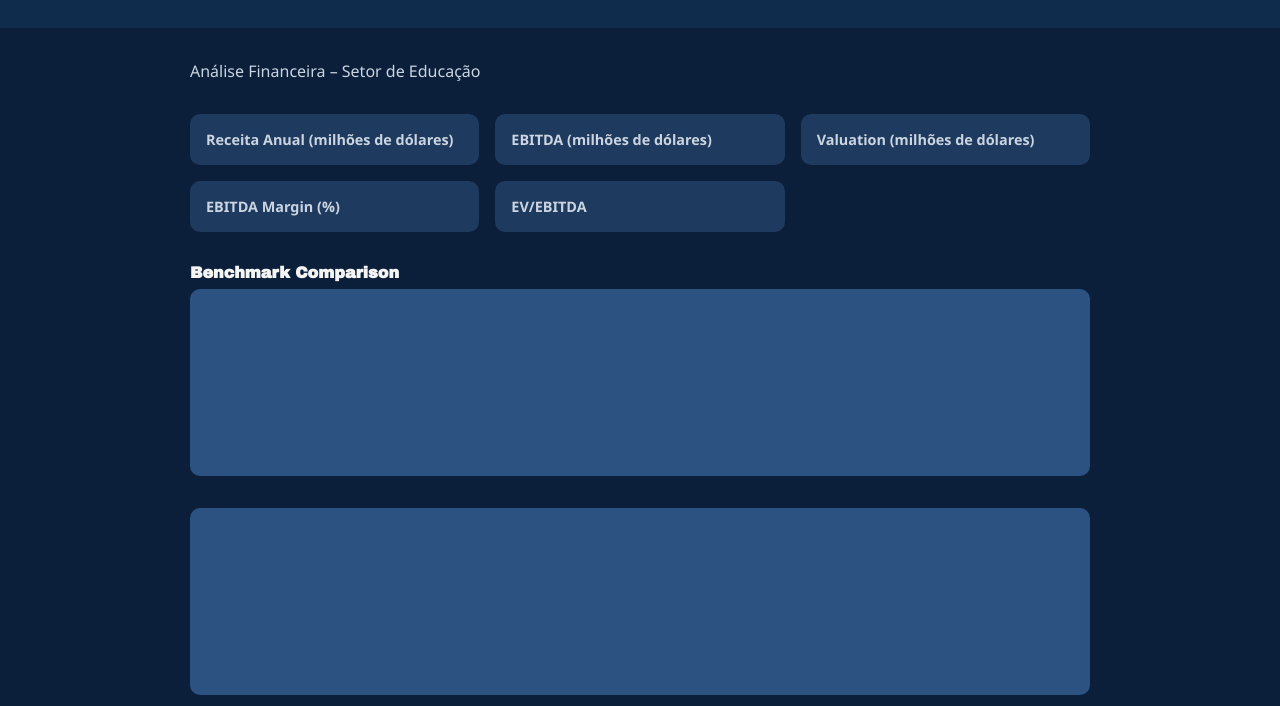
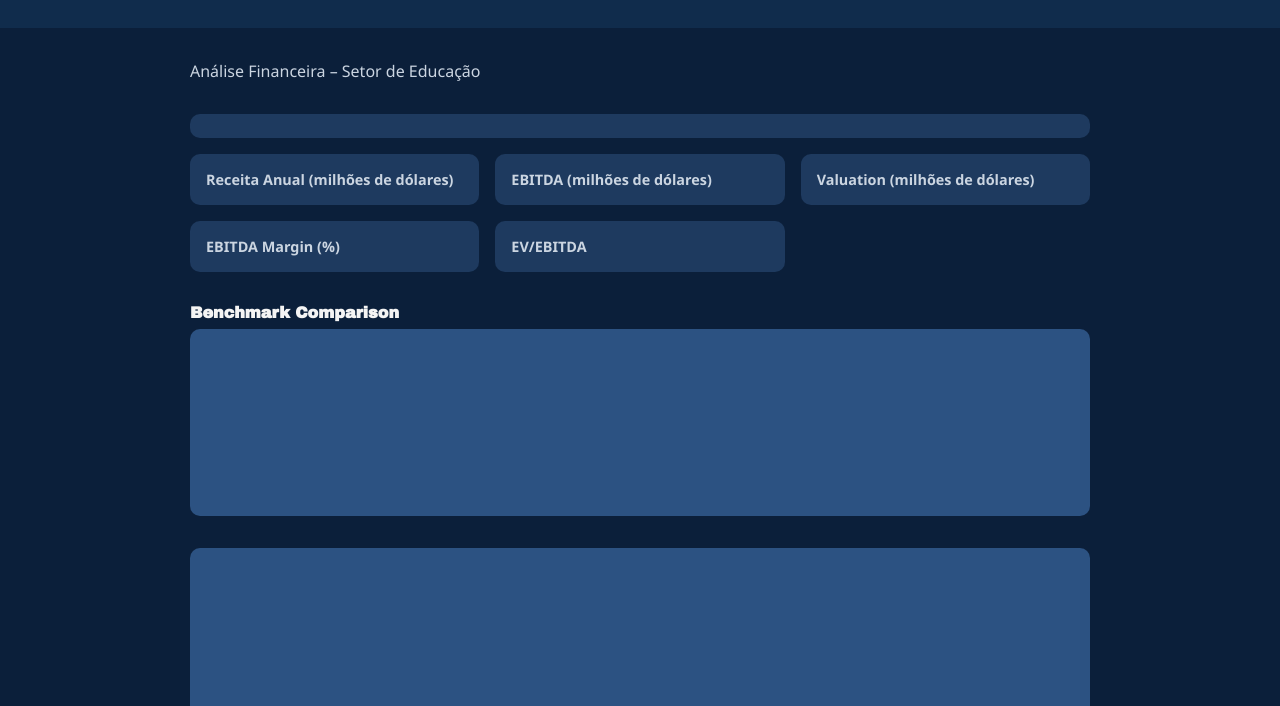
Before and after one commit to Rafaelmarinholink/testes, a plain HTML site: page empresa.html in a window 1280 px wide. Shown: the part 94-800 px from the top of the page. Drawn offline with nearby package versions, Linux system fonts and the light colour scheme; no server answers.

Commit message:
Update empresa.html

```diff
--- a/empresa.html
+++ b/empresa.html
@@ -34,11 +34,18 @@
       font-size: 1rem;
       margin: 1rem 0 0.5rem;
     }
+    .canvas-row {
+      display: flex;
+      flex-wrap: wrap;
+      gap: 2rem;
+      justify-content: space-between;
+      margin-bottom: 2rem;
+    }
     .canvas-container {
+      flex: 1 1 45%;
       background-color: #2c5282;
       border-radius: 10px;
       padding: 1rem;
-      margin-bottom: 2rem;
     }
     .summary {
       background-color: #234e70;
@@ -56,6 +63,17 @@
       gap: 1rem;
       margin-top: 2rem;
     }
+    #titulo-nome {
+      font-family: 'Archivo Black', sans-serif;
+      font-size: 1.2rem;
+      background-color: #1e3a5f;
+      color: #fff;
+      padding: 0.75rem 1rem;
+      margin-bottom: 1rem;
+      border-radius: 10px;
+      text-align: center;
+      word-wrap: break-word;
+    }
   </style>
 </head>
 <body>
@@ -68,6 +86,8 @@
 
   <div class="container">
     <p class="subtitle">Análise Financeira – Setor de Educação</p>
+    <div id="titulo-nome"></div>
+
     <div class="metric-grid">
       <div class="metric-card">
         <div class="metric-title">Receita Anual (milhões de dólares)</div>
@@ -92,11 +112,9 @@
     </div>
 
     <h3 class="section-title">Benchmark Comparison</h3>
-    <div class="canvas-container">
-      <canvas id="graficoMargem"></canvas>
-    </div>
-    <div class="canvas-container">
-      <canvas id="graficoEV"></canvas>
+    <div class="canvas-row">
+      <div class="canvas-container"><canvas id="graficoMargem"></canvas></div>
+      <div class="canvas-container"><canvas id="graficoEV"></canvas></div>
     </div>
 
     <h3 class="section-title">Health Diagnostic Summary</h3>
@@ -122,7 +140,7 @@
       if (margemOK && evOK) {
         return "A empresa apresenta uma margem EBITDA acima da média e um múltiplo EV/EBITDA dentro da faixa ideal. Perfil financeiro saudável para investimento.";
       } else if (margemOK && !evOK) {
-        return "Boa margem operacional, mas o múltiplo EV/EBITDA fora da faixa ideal pode indicar sobrevalorizacão ou risco.";
+        return "Boa margem operacional, mas o múltiplo EV/EBITDA fora da faixa ideal pode indicar sobrevalorização ou risco.";
       } else if (!margemOK && evOK) {
         return "Múltiplo EV/EBITDA adequado, mas margem EBITDA baixa sugere desafios operacionais.";
       } else {
@@ -135,11 +153,11 @@
       new Chart(ctx, {
         type: 'bar',
         data: {
-          labels: ['Empresa', 'Média Benchmark'],
+          labels: ['Empresa', 'Benchmark'],
           datasets: [{
             label: titulo,
             data: [valorEmpresa, valorBenchmark],
-            backgroundColor: ['#63b3ed', '#f87171']
+            backgroundColor: ['#63b3ed', '#4a90e2']
           }]
         },
         options: {
@@ -158,10 +176,11 @@
       const empresa = empresas.find(e => e.id === idEmpresa);
       if (!empresa) return;
 
-      const { receita, ebitda, valuation, notas } = empresa;
+      const { nome, receita, ebitda, valuation, notas } = empresa;
       const margem = receita && ebitda ? ((ebitda / receita) * 100).toFixed(1) : "-";
       const ev = ebitda ? (valuation / ebitda).toFixed(2) : "-";
 
+      document.getElementById('titulo-nome').textContent = nome;
       document.getElementById('receita').textContent = `$${Number(receita).toLocaleString('pt-BR')}M`;
       document.getElementById('ebitda').textContent = `$${Number(ebitda).toLocaleString('pt-BR')}M`;
       document.getElementById('valuation').textContent = `$${Number(valuation).toLocaleString('pt-BR')}M`;
```
